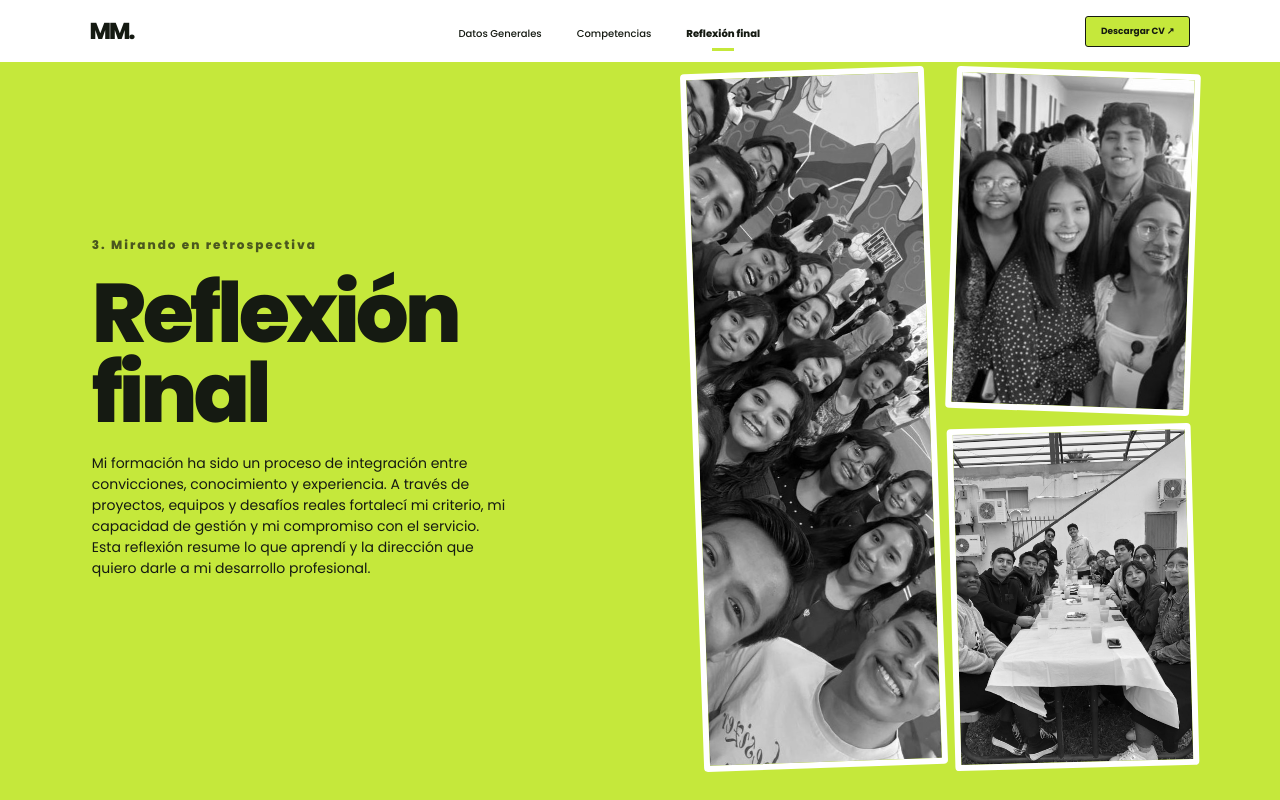
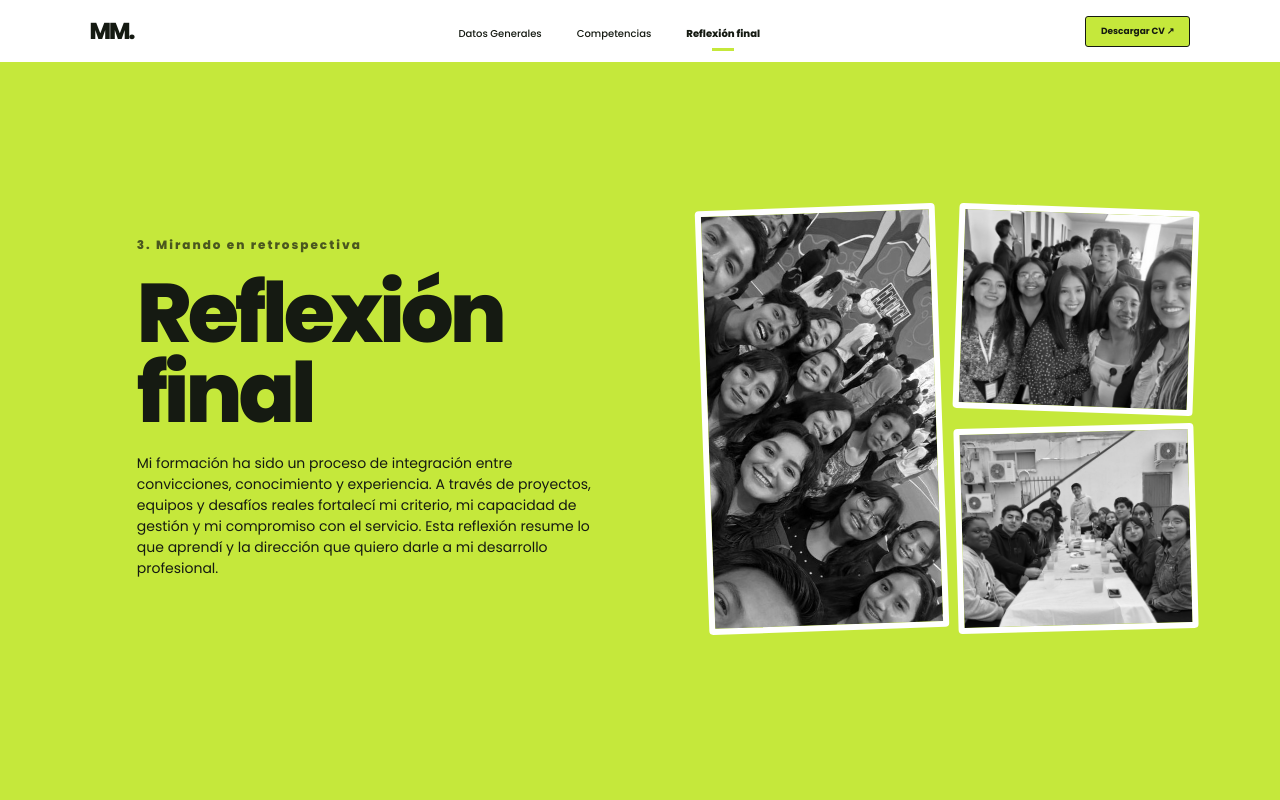
Before and after one commit to 1220578-ui/portafolio-profesional-1220578, a plain HTML site: page reflexiones.html in a window 1280 px wide. Shown: the top 800 px of the page. Drawn offline with Linux system fonts and the light colour scheme.

Commit message:
Add files via upload

```diff
--- a/reflexiones.css
+++ b/reflexiones.css
@@ -81,10 +81,10 @@ img { max-width: 100%; display: block; }
     flex: 1;
     min-height: 0;
     display: grid;
-    grid-template-columns: 1.05fr 1fr;
+    grid-template-columns: 1.0fr 1fr;
     gap: 48px;
     align-items: stretch;
-    padding-left: 15px;
+    padding-left: 60px;
 }
 .heroText {
     align-self: center; }
@@ -98,20 +98,49 @@ font-size: 12px;}
     line-height: .95;
     letter-spacing: -4px; }
 .heroText p {
-    max-width: 420px;
+    max-width: 470px;
     margin-bottom: 28px;
     font-size: 14px;
     line-height: 1.5;
     font-weight: 400; }
 
 /* Collage de fotos */
-.heroPhotos { min-height: 0; padding: 8px; display: grid; grid-template-columns: 1fr 1fr; grid-template-rows: repeat(2, minmax(0, 1fr)); gap: 14px; }
-.heroPhotos .photo { aspect-ratio: auto; border: 6px solid var(--white); background: rgba(21,26,18,.14); transition: rotate var(--transition), transform var(--transition); }
-.heroPhotos .photo:nth-child(1) { grid-row: span 2; rotate: -2deg; }
-.heroPhotos .photo:nth-child(2) { rotate: 2deg; }
-.heroPhotos .photo:nth-child(3) { rotate: -1.5deg; }
-.heroPhotos .photo:hover { rotate: 0deg; transform: scale(1.03); z-index: 2; }
+.heroPhotos {
+    min-height: 0;
+    height: 440px;
+    padding: 8px;
+    display: grid;
+    grid-template-columns: 1fr 1fr;
+    grid-template-rows: repeat(2, minmax(0, 1fr));
+    gap: 14px;
+    align-self: center;
+}
 
+.heroPhotos .photo {
+    aspect-ratio: auto;
+    border: 6px solid var(--white);
+    background: rgba(21,26,18,.14);
+    transition: rotate var(--transition), transform var(--transition);
+}
+
+.heroPhotos .photo:nth-child(1) {
+    grid-row: span 2;
+    rotate: -2deg;
+}
+
+.heroPhotos .photo:nth-child(2) {
+    rotate: 2deg;
+}
+
+.heroPhotos .photo:nth-child(3) {
+    rotate: -1.5deg;
+}
+
+.heroPhotos .photo:hover {
+    rotate: 0deg;
+    transform: scale(1.03);
+    z-index: 2;
+}
 /* ---------- ÍNDICE ---------- */
 
 .stepIndex { display: flex; flex-wrap: wrap; justify-content: flex-start; gap: 12px; padding: 16px 0 0; }
```
